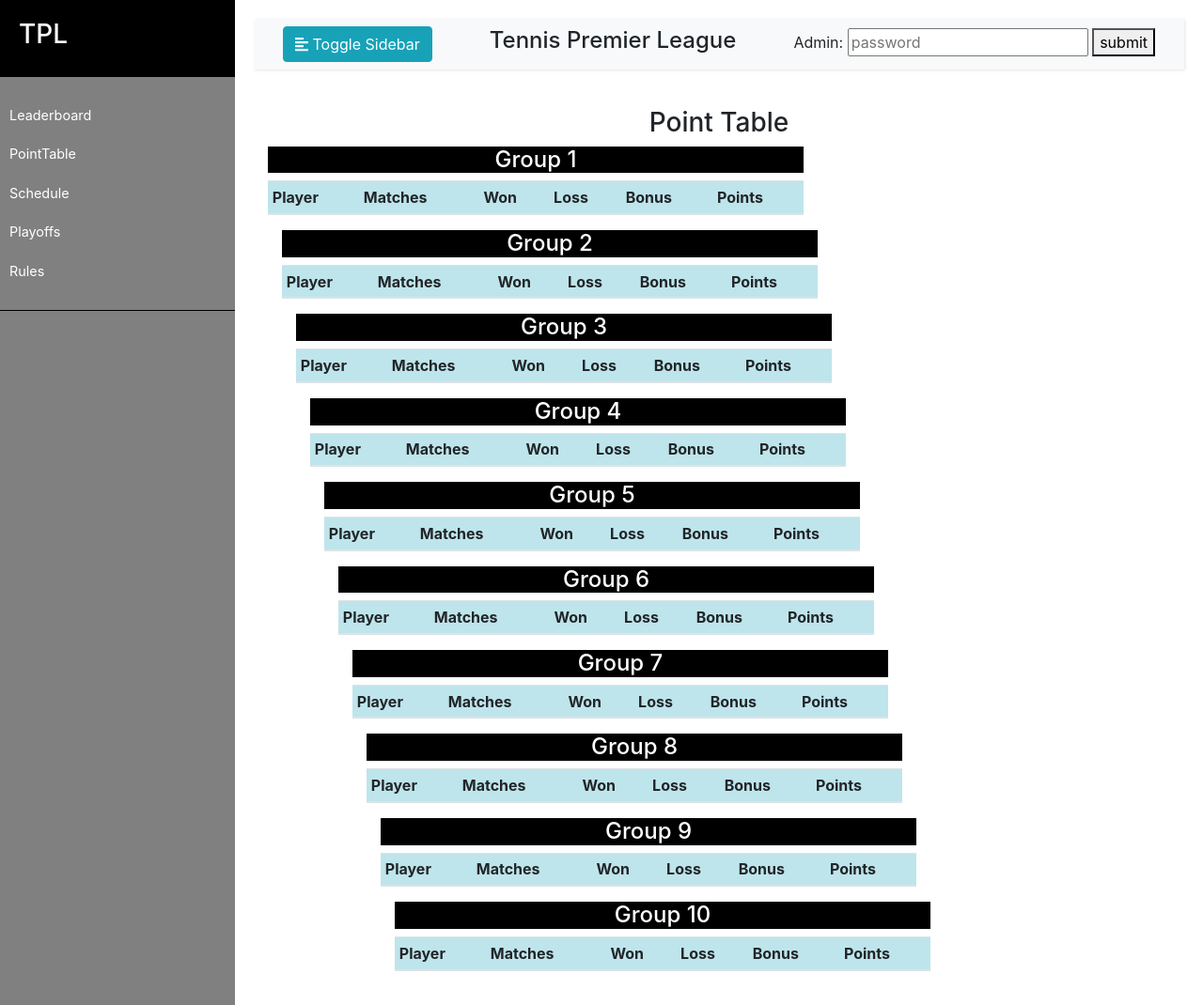
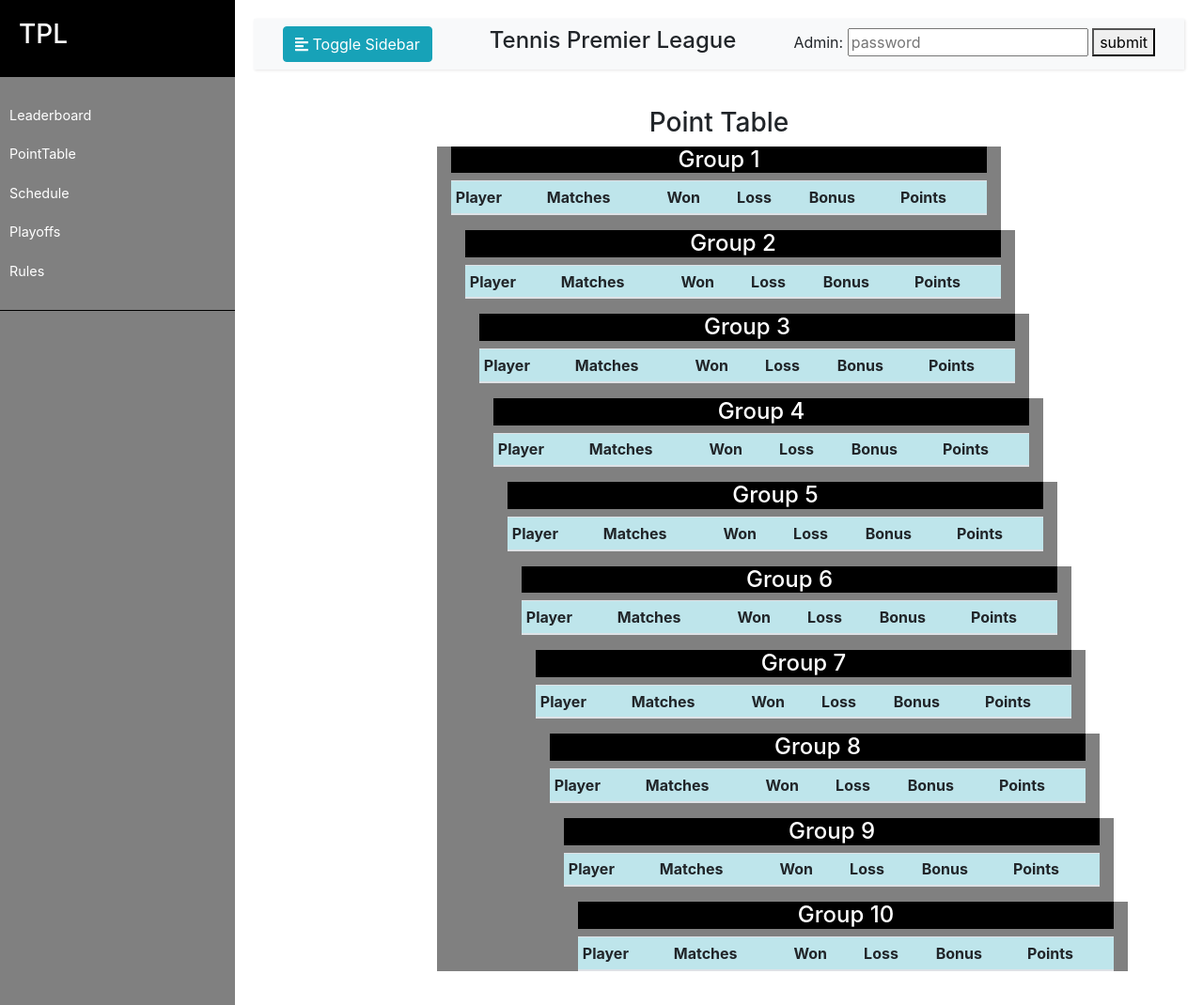
Before and after one commit to HarshaNyshadham/TPL, a Flask app: template templates/pointtable.html in a window 1280 px wide. Shown: the whole page at 94% size. Run offline with Flask 2, Linux system fonts and the light colour scheme; the template is opened without the code that fills it: most values are stand-ins (such as "Sample title", 1, 10 or a date in 2020); lists and menus that the app fills with data are empty; some libraries are stand-ins or nearby versions.

Commit message:
Update pointtable.html

```diff
--- a/templates/pointtable.html
+++ b/templates/pointtable.html
@@ -7,7 +7,7 @@
 </h3>
 
 {% for entry in range(data) %}
-<div class="container mx-0 my-0" style="width: 600px;">
+<div class="container" style="width: 600px; background-color:grey;">
 <h4 class="sub-header text-center" style="background-color:black; color:white;">Group {{entry+1}}</h4>
 <table class="table table-striped table-hover table-sm">
          <thead class="table-info ">
```
